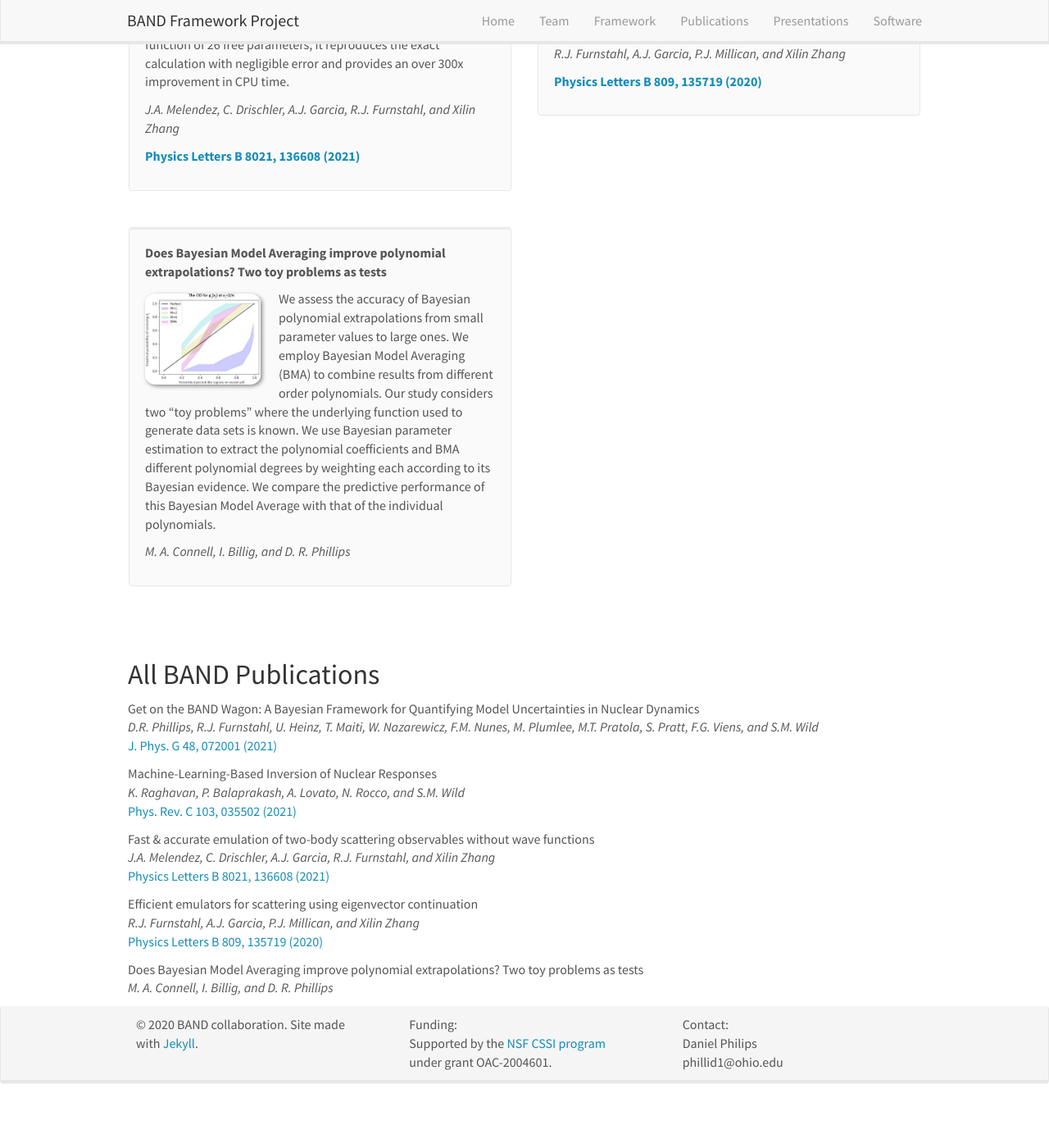
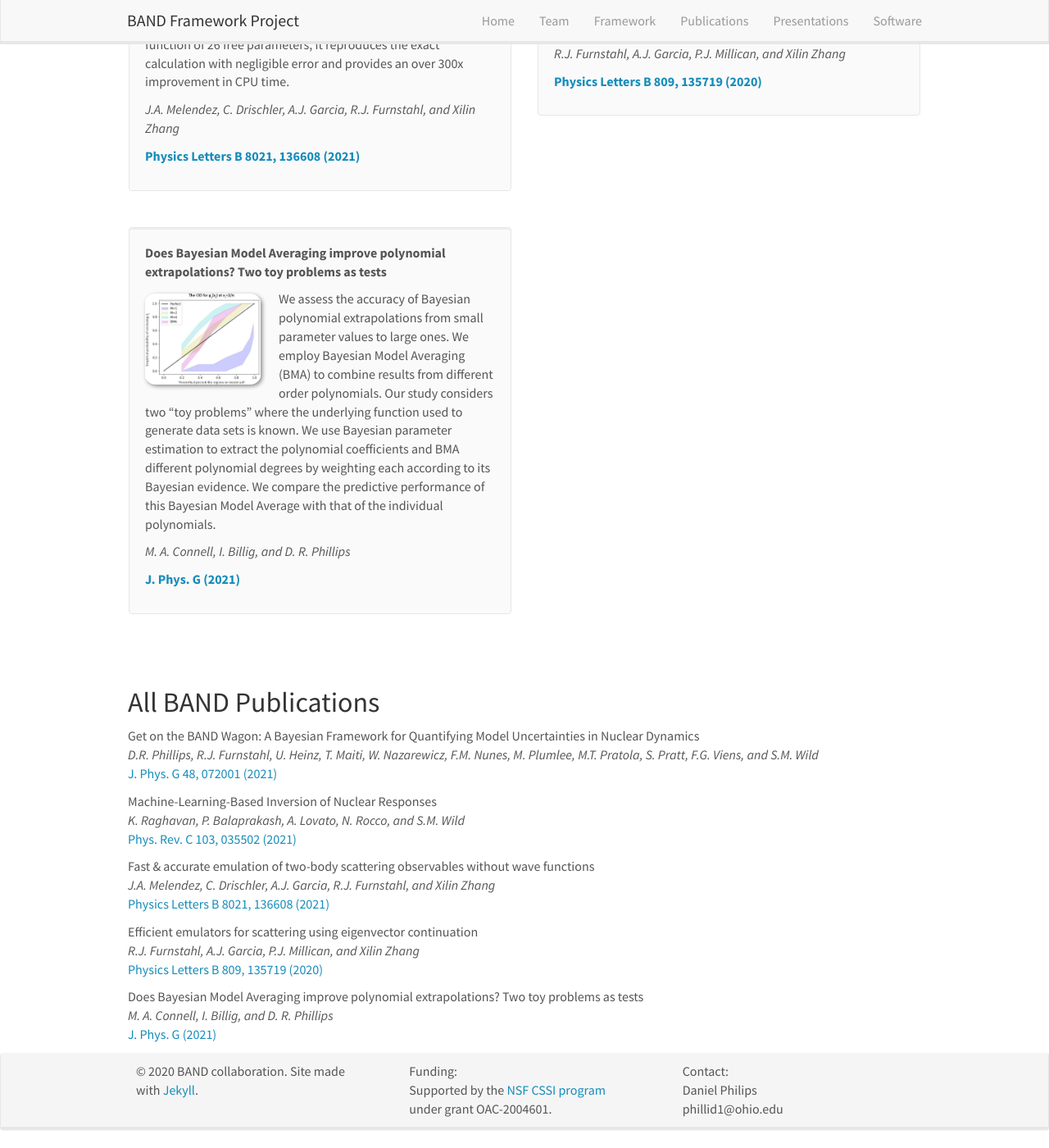
Before and after one commit to bandframework/bandframework.github.io, a Jekyll site: the page built from _pages/publications.md, in a window 1280 px wide and 1400 px high, scrolled down 1180 px. Shown: the whole window at 82% size. Built offline with Jekyll 4.4.1, drawn with Linux system fonts in a browser that asks for light colours; nearby versions of some CDN libraries; before the commit the page ends 2523 px from its top, so only the background shows below that.

Commit message:
Added preliminary journal ref for Connell et al.

```diff
--- a/_data/publist.yml
+++ b/_data/publist.yml
@@ -79,6 +79,6 @@
   authors: M. A. Connell, I. Billig, and D. R. Phillips
   link:
     url: https://doi.org/10.1088/1361-6471/ac215a
-    display:
+    display: J. Phys. G (2021)
   highlight: 1
   news2:
```
